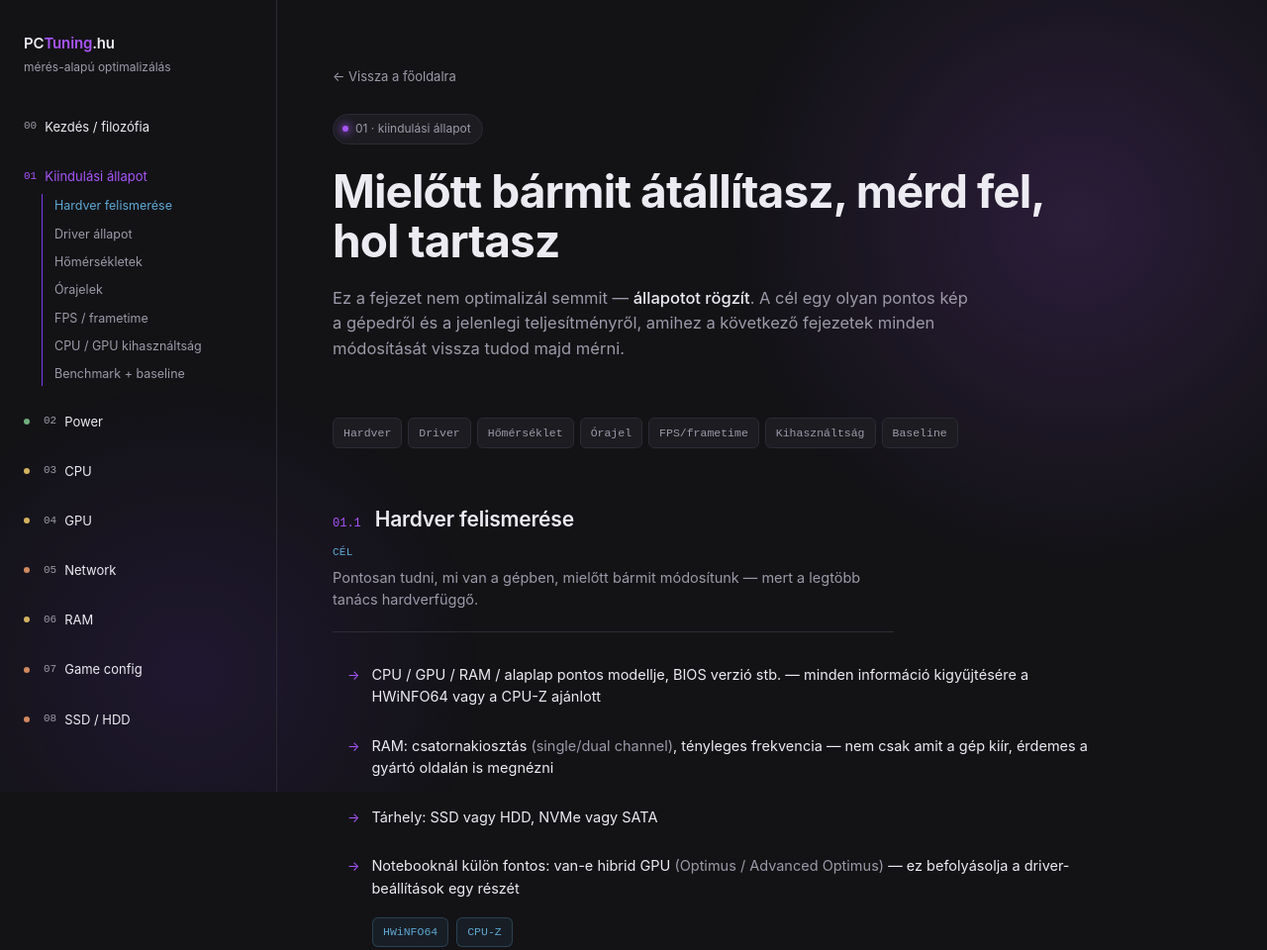
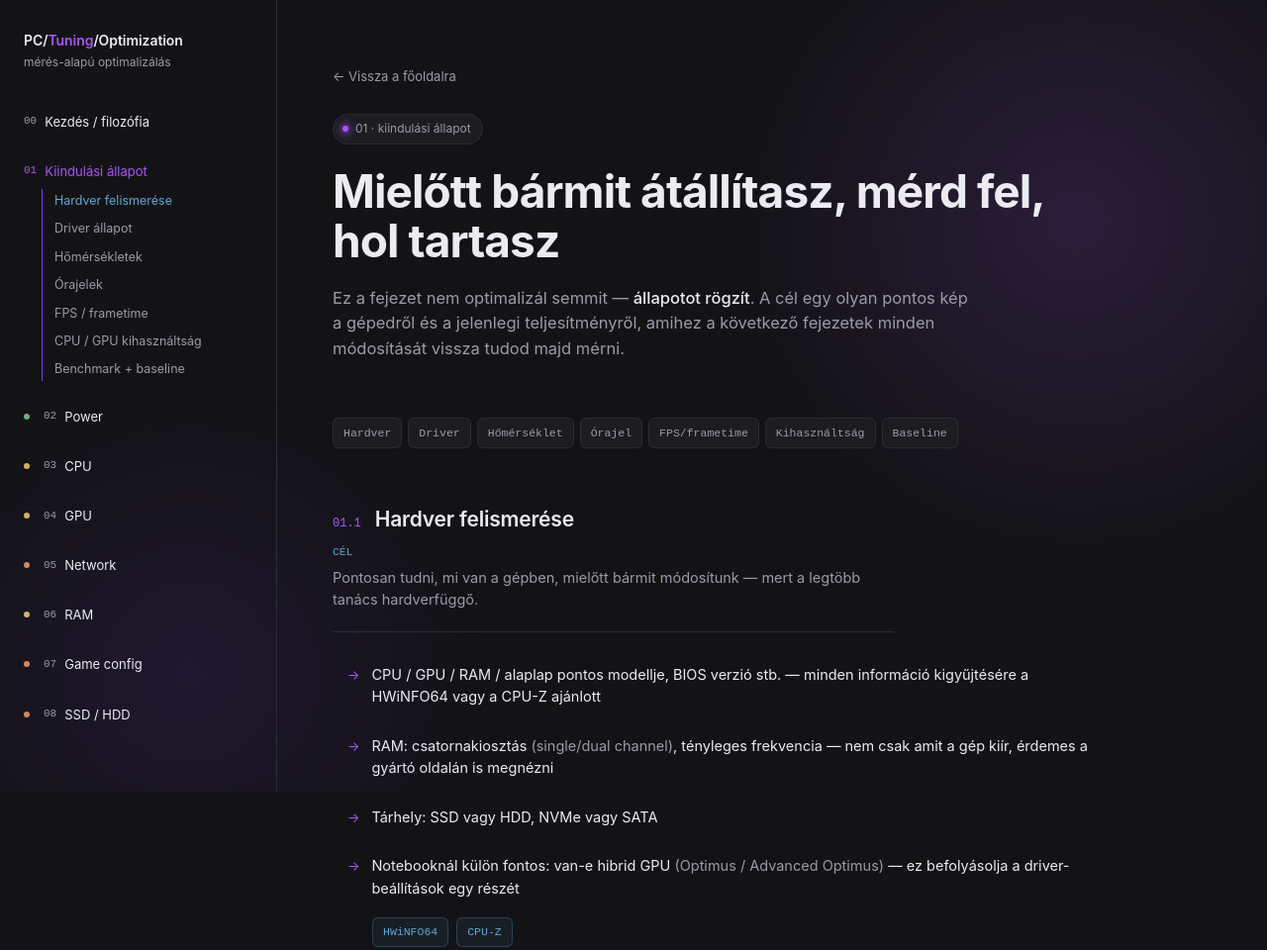
Before and after one commit to KatanaShild/PC-Optimization-Tuning-Magyarul, a plain HTML site: page 01.html in a window 1280 px wide. Shown: the top 960 px of the page at 99% size. Drawn offline with Linux system fonts and the light colour scheme.

Commit message:
Update 01.html

```diff
--- a/01.html
+++ b/01.html
@@ -94,9 +94,10 @@
   }
 
   .nav-brand{
-    font-size: 15px;
+    font-size: 14px;
     font-weight: 600;
-    letter-spacing: -0.01em;
+    letter-spacing: -0.005em;
+    line-height: 1.3;
     margin-bottom: 4px;
   }
   .nav-brand a{ display:block; }
@@ -397,7 +398,7 @@
 
   <!-- ============ NAV ============ -->
   <nav class="nav">
-    <div class="nav-brand"><a href="index.html">PC<span>Tuning</span>.hu</a></div>
+    <div class="nav-brand"><a href="index.html">PC/<span>Tuning</span>/Optimization</a></div>
     <div class="nav-sub">mérés-alapú optimalizálás</div>
 
     <div class="nav-group">
```
